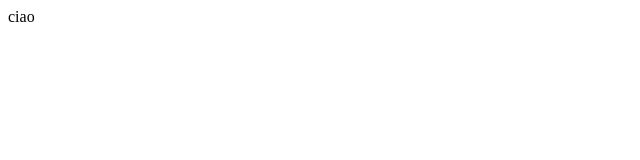
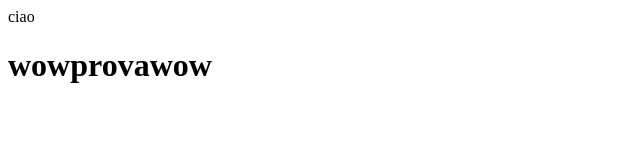
Before and after one commit to AndreaGul/test-merges, a plain HTML site: page index.html in a window 1280 px wide. Shown: the whole page, without its empty margins (0-640 px from the left). Drawn offline with Linux system fonts and the light colour scheme.

Commit message:
feat: wowh1

```diff
--- a/index.html
+++ b/index.html
@@ -7,5 +7,6 @@
   </head>
   <body>
     ciao
+    <h1>wowprovawow</h1>
   </body>
 </html>
```
